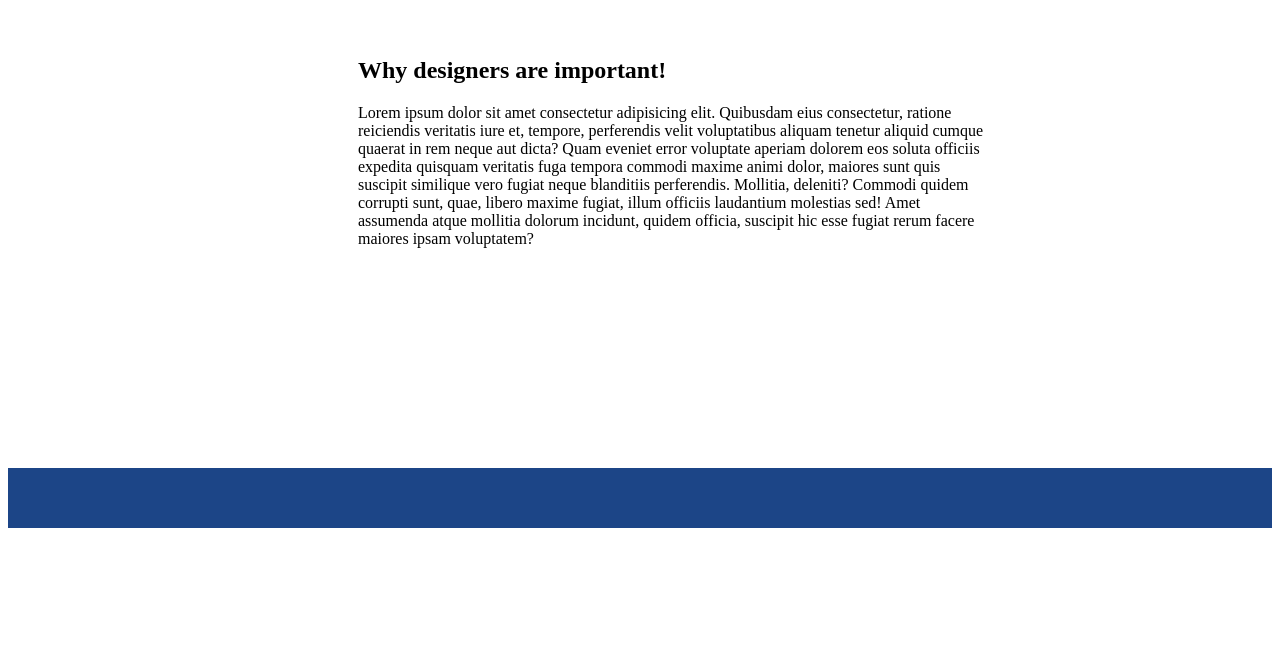
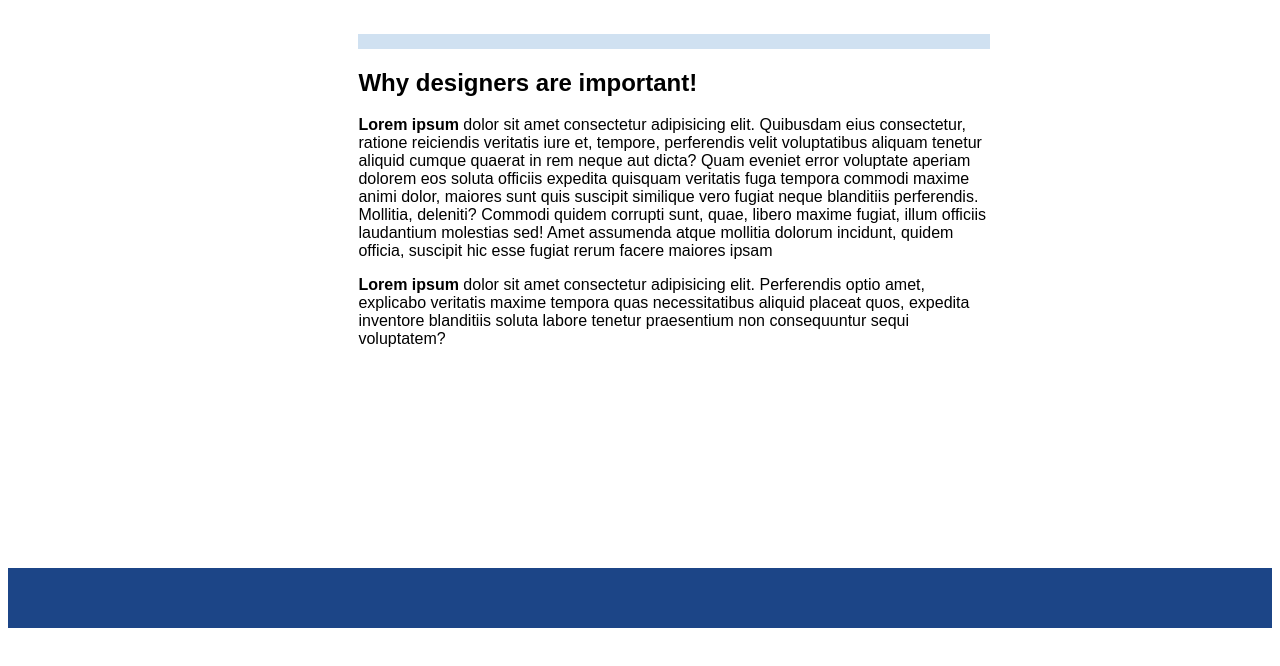
Before and after one commit to Rolland-Campbell/Buds-Coolsite, a plain HTML site: page index.html in a window 1280 px wide. Shown: the part 98-764 px from the top of the page. Drawn offline with Linux system fonts and the light colour scheme.

Commit message:
added rectangle

```diff
--- a/index.html
+++ b/index.html
@@ -14,19 +14,25 @@
     <h1 id="title">Hey there I have a cool site</h1>
   </header>
   <main>
-    <div>
+    <div class="font-arial">
       <span class="left"></span>
       <span class="middle">
+        <div class="rectangle"></div>
         <h2>Why designers are important!</h2>
-        <P>Lorem ipsum dolor sit amet consectetur adipisicing elit. Quibusdam eius consectetur, ratione reiciendis
+        <P><b>Lorem ipsum </b>dolor sit amet consectetur adipisicing elit. Quibusdam eius consectetur, ratione
+          reiciendis
           veritatis iure et, tempore, perferendis velit voluptatibus aliquam tenetur aliquid cumque quaerat in rem neque
           aut dicta?
           Quam eveniet error voluptate aperiam dolorem eos soluta officiis expedita quisquam veritatis fuga tempora
           commodi maxime animi dolor, maiores sunt quis suscipit similique vero fugiat neque blanditiis perferendis.
           Mollitia, deleniti?
           Commodi quidem corrupti sunt, quae, libero maxime fugiat, illum officiis laudantium molestias sed! Amet
-          assumenda atque mollitia dolorum incidunt, quidem officia, suscipit hic esse fugiat rerum facere maiores ipsam
-          voluptatem?</P>
+          assumenda atque mollitia dolorum incidunt, quidem officia, suscipit hic esse fugiat rerum facere maiores
+          ipsam<br>
+          <p><b>Lorem ipsum</b> dolor sit amet consectetur adipisicing elit. Perferendis optio amet, explicabo veritatis
+            maxime tempora quas necessitatibus aliquid placeat quos, expedita inventore blanditiis soluta labore tenetur
+            praesentium non consequuntur sequi voluptatem?</p>
+        </p>
       </span>
       <span class="right">
         <img src="" alt="">
--- a/style.css
+++ b/style.css
@@ -1,5 +1,14 @@
 .background-blue{
   background-color: #1C4587;
+}
+
+.font-arial{
+font-family: Arial, Helvetica, sans-serif;
+}
+
+.rectangle{
+  background-color: #D0E1F1;
+  height: 15px;
 }
 
 #title{
```
